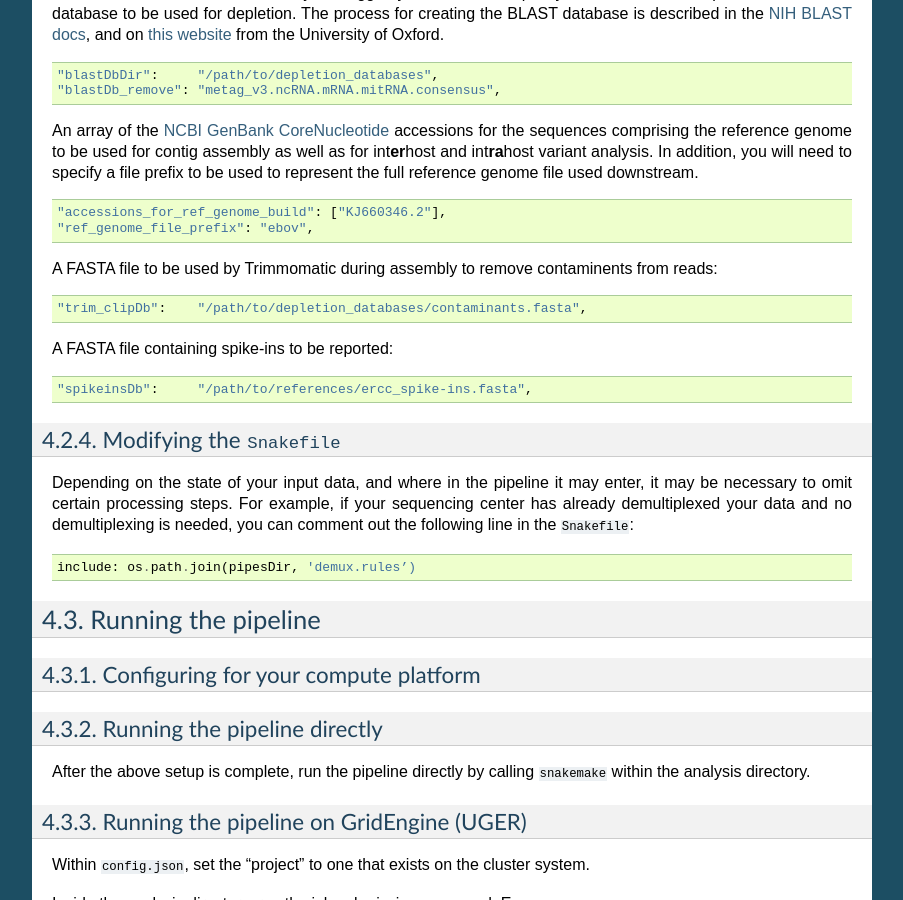
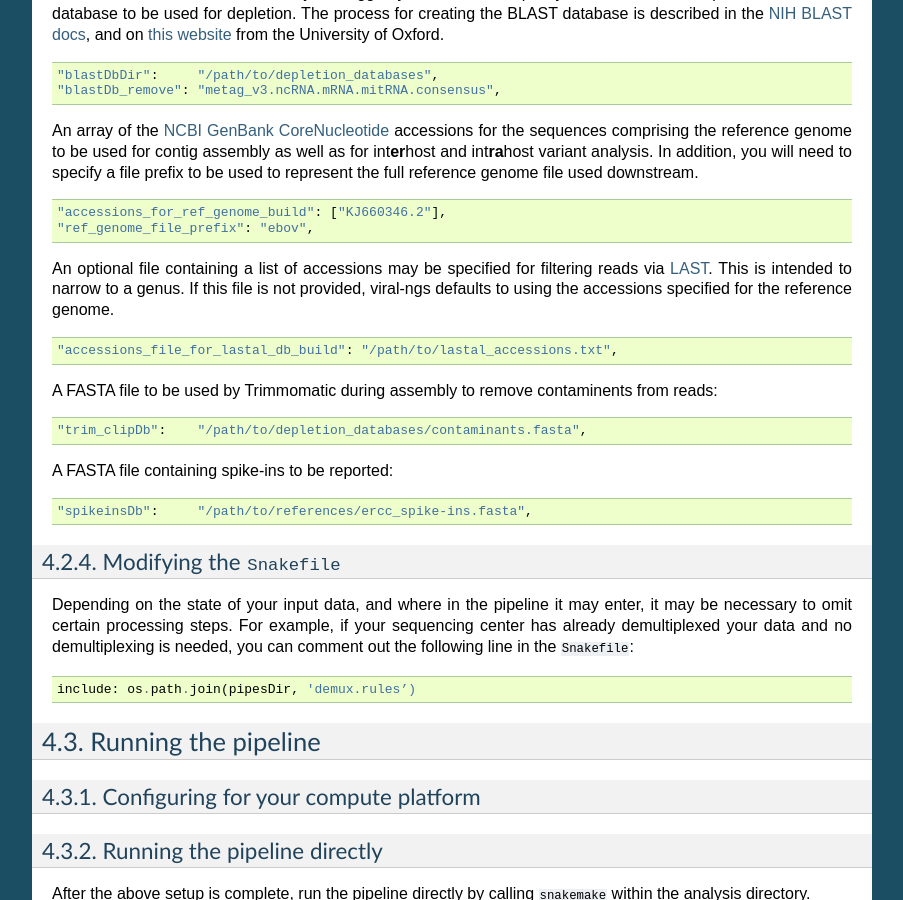
Before and after one commit to broadinstitute/viral-ngs, a Sphinx documentation site: the page built from docs/pipeuse.rst, in a window 1280 px wide and 900 px high, scrolled down 3251 px. Shown: the whole window, without its empty margins (198-1101 px from the left). Built offline with Sphinx 7.4.7, drawn with Linux system fonts in a browser that asks for light colours; formulas are drawn with MathJax 3.

Commit message:
added mention of the lastal accession file to the docs

```diff
--- a/docs/pipeuse.rst
+++ b/docs/pipeuse.rst
@@ -195,6 +195,15 @@ to represent the full reference genome file used downstream.
     "accessions_for_ref_genome_build": ["KJ660346.2"],
     "ref_genome_file_prefix": "ebov",
 
+An optional file containing a list of accessions may be specified for
+filtering reads via `LAST <http://last.cbrc.jp/doc/lastal.txt>`__. This is
+intended to narrow to a genus. If this file is not provided, viral-ngs
+defaults to using the accessions specified for the reference genome.
+
+::
+
+    "accessions_file_for_lastal_db_build": "/path/to/lastal_accessions.txt",
+
 A FASTA file to be used by Trimmomatic during assembly to remove
 contaminents from reads:
 
```
